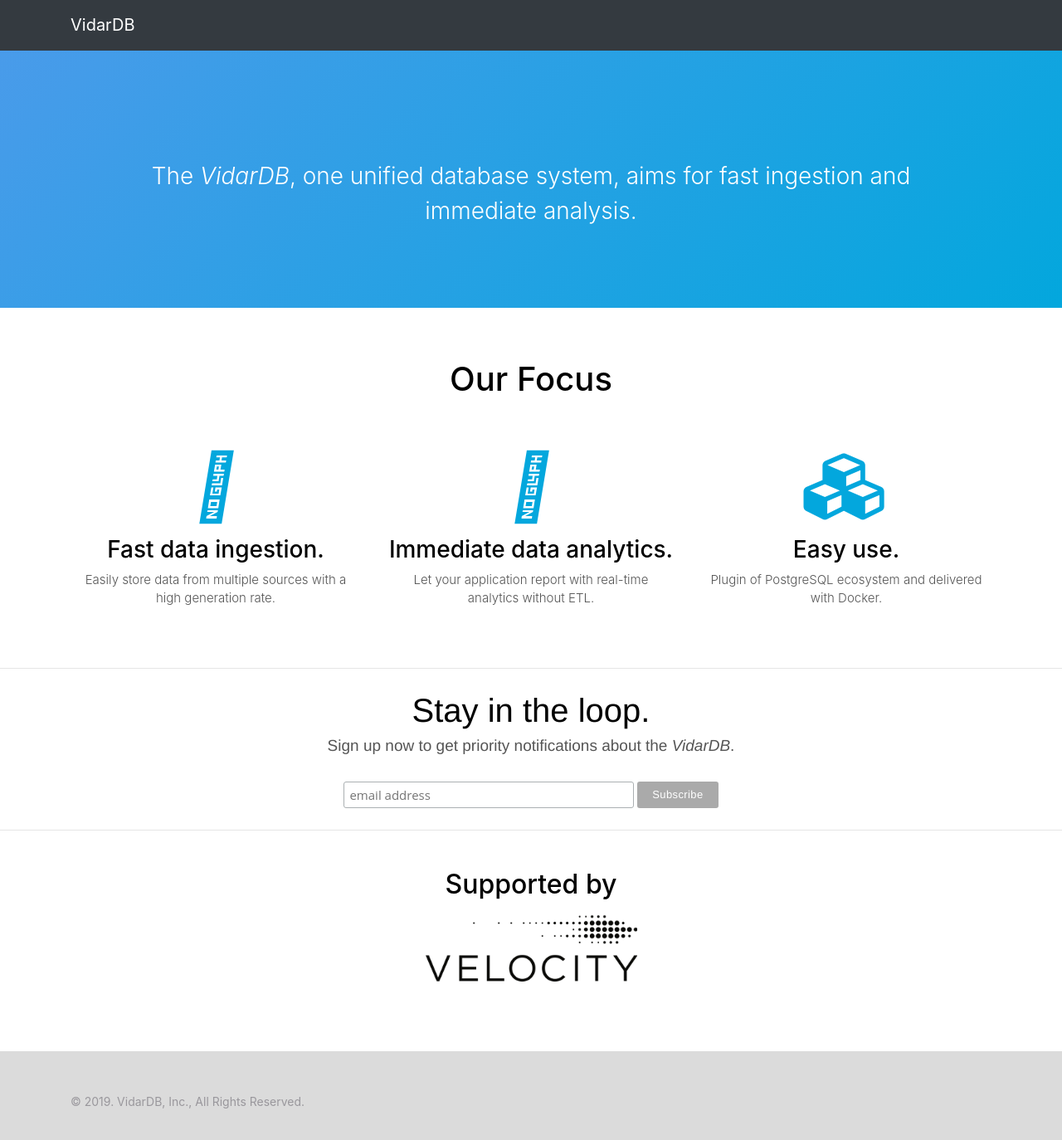
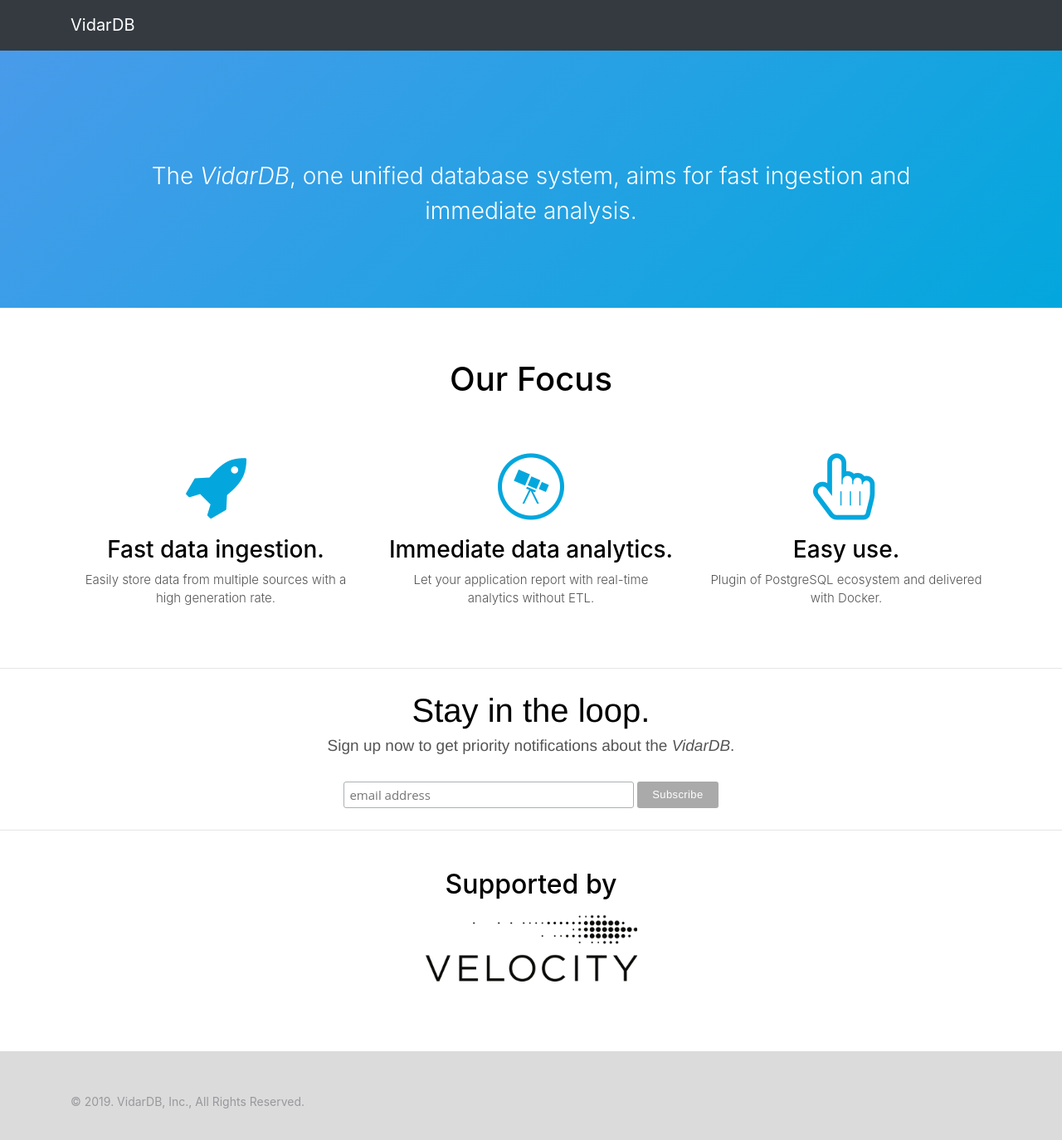
Before and after one commit to vidardb/vidardb.github.io, a Jekyll site: the page built from index.html, in a window 1280 px wide. Shown: the whole page at 83% size. Built offline with Jekyll 4.4.1, drawn with Linux system fonts in a browser that asks for light colours.

Commit message:
update font awesome icon

```diff
--- a/index.html
+++ b/index.html
@@ -23,21 +23,21 @@
         <div class="row">
           <div class="col-sm-4">
             <div class="icon">
-              <i class="fas fa-rocket"></i>
+              <i class="fa fa-rocket"></i>
             </div>
             <h3 class="no-anchor">Fast data ingestion.</h3>
             <p>Easily store data from multiple sources with a high generation rate.</p>
           </div>
           <div class="col-sm-4">
             <div class="icon">
-              <i class="fas fa-camera-retro"></i>
+              <i class="fa fa-wpexplorer"></i>
             </div>
             <h3 class="no-anchor">Immediate data analytics.</h3>
             <p>Let your application report with real-time analytics without ETL.</p>
           </div>
           <div class="col-sm-4">
             <div class="icon">
-              <i class="fa fa-cubes"></i>
+              <i class="fa fa-hand-pointer-o"></i>
             </div>
             <h3 class="no-anchor">Easy use.</h3>
             <p>Plugin of PostgreSQL ecosystem and delivered with Docker.</p>
```
